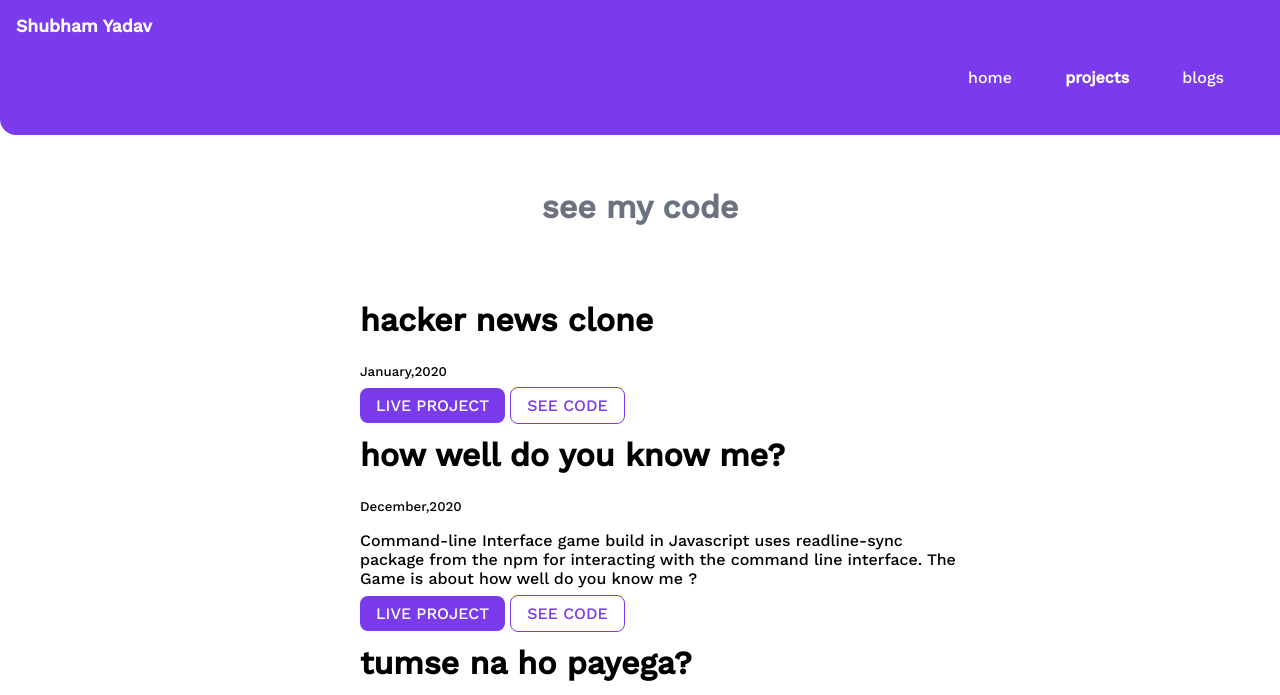
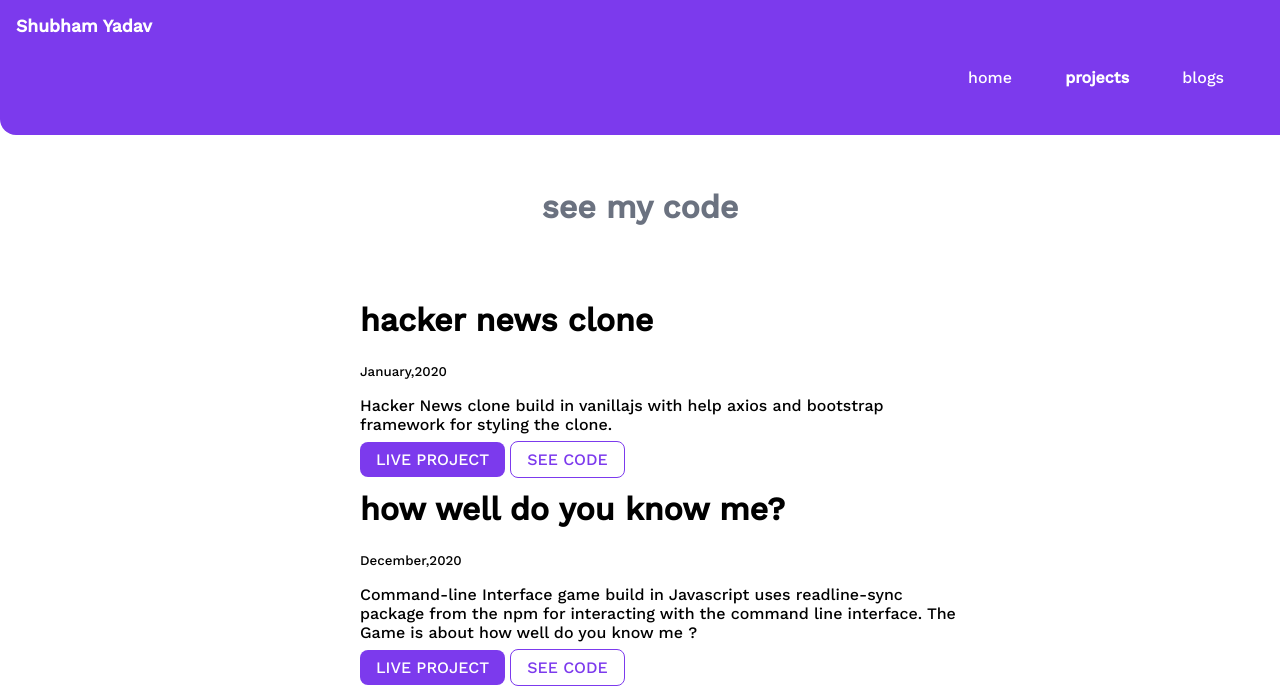
Before and after one commit to shubhamdsm/myportfoliosite, a plain HTML site: page projects.html in a window 1280 px wide. Shown: the top 695 px of the page. Drawn offline with nearby package versions, Linux system fonts and the light colour scheme.

Commit message:
added project description

```diff
--- a/projects.html
+++ b/projects.html
@@ -31,7 +31,7 @@
         <li>
             <h1>hacker news clone</h1>
             <small>January,2020</small>
-            <p></p>
+            <p>Hacker News clone build in vanillajs with help axios and bootstrap framework for styling the clone.</p>
             <a class=" link primary-link" href="https://hacker-news-clone-js.netlify.app/">LIVE PROJECT</a>
             <a class="link secondary-link" href="https://github.com/shubhamdsm/hackernews-clone">SEE CODE</a>
         </li>
```
